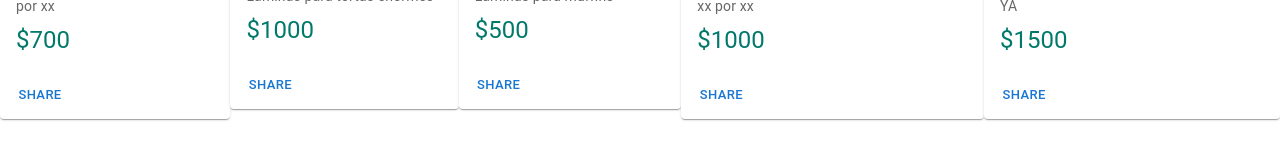
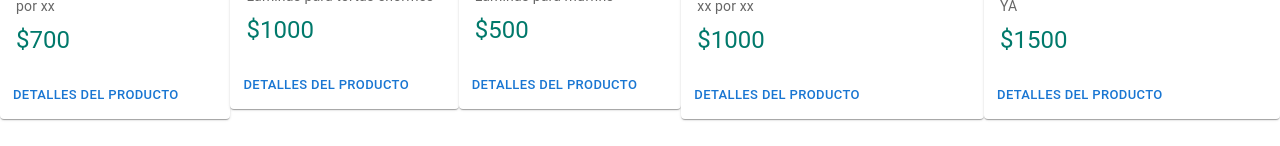
Before and after one commit to soyKian/ProyectoReact-AfsharinejadKian, a React (Create React App) app: page / in a window 1280 px wide. Shown: the part 316-462 px from the top of the page. Built offline with nearby package versions, Linux system fonts and the light colour scheme; the HTML template or start-up script is replaced by a standard one; a web font is replaced by a local one.

Commit message:
Entrega N2

```diff
--- a/src/Components/Item/Item.jsx
+++ b/src/Components/Item/Item.jsx
@@ -31,7 +31,7 @@ const Item = ({element}) => {
       <CardActions>
         <Link to={`/item/${element.id}`} style={{textDecoration: "none", color:"inherit"}}>
         <Button size="small" color="primary">
-          Share
+          Detalles del producto
         </Button>
         </Link>
       </CardActions>
```
